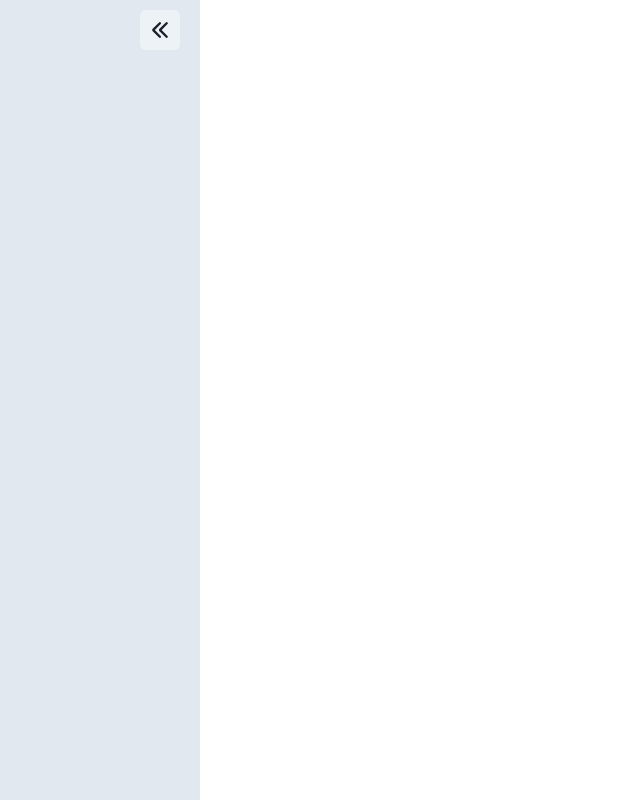
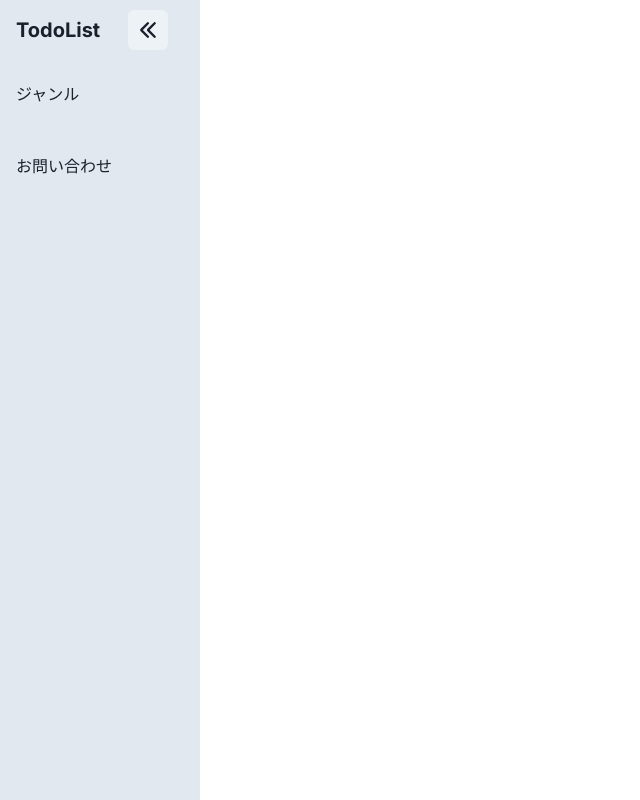
Before and after one commit to dz0o0/todo-app, a Next.js app: page / in a window 1280 px wide. Both pictures are taken after a click on the button 20 px from the left and 20 px from the top of the page. Shown: the whole page, without its empty margins (0-640 px from the left). Built offline with nearby package versions, Linux system fonts and the light colour scheme.

Commit message:
feat: サイドバーの内容の作成を完了

```diff
--- a/src/app/layout.tsx
+++ b/src/app/layout.tsx
@@ -1,5 +1,7 @@
 import type { Metadata } from "next";
 import { Inter } from "next/font/google";
+import { ChakraProvider } from '@chakra-ui/react';
+import Sidebar from '../components/Sidebar';
 
 const inter = Inter({ subsets: ["latin"] });
 
@@ -15,7 +17,12 @@ export default function RootLayout({
 }>) {
   return (
     <html lang="ja">
-      <body className={inter.className}>{children}</body>
+        <body className={inter.className}>
+            <ChakraProvider>
+                <Sidebar />
+            </ChakraProvider>
+            {children}
+        </body>
     </html>
   );
 }
--- a/src/app/page.tsx
+++ b/src/app/page.tsx
@@ -1,12 +1,12 @@
-import Sidebar from '../components/Sidebar';
-import { ChakraProvider } from '@chakra-ui/react'
+import React from "react";
+import { ChakraProvider } from '@chakra-ui/react';
+import { Text } from '@chakra-ui/react';
 
 export default function Home() {
   return (
-    <>
-      <ChakraProvider>
-        <Sidebar />
-      </ChakraProvider>
-    </>
+    <ChakraProvider>
+      <Text fontSize='4xl'>家事</Text>
+
+    </ChakraProvider>
   );
 }
--- a/src/components/Sidebar.jsx
+++ b/src/components/Sidebar.jsx
@@ -1,15 +1,20 @@
 "use client";
 
-import React from 'react';
-import { Button,IconButton,Box,useDisclosure } from '@chakra-ui/react'
+import {React,useState} from 'react';
+import { Button,IconButton,Box,useDisclosure,Text,Collapse,VStack,Link } from '@chakra-ui/react'
 import { ArrowLeftIcon,ArrowRightIcon } from '@chakra-ui/icons'
 
 const Sidebar = () => {
     const { isOpen, onOpen, onClose } = useDisclosure();
+    const [showServices, setShowServices] = useState(false);
 
+    const toggleServices = () => {
+        setShowServices(!showServices);
+    };
     return (
         <div>
             <IconButton
+                mt="10px"
                 icon={isOpen ? <ArrowLeftIcon /> : <ArrowRightIcon />}
                 onClick={isOpen ? onClose : onOpen}
             />
@@ -21,15 +26,49 @@ const Sidebar = () => {
                 width="200px"
                 height="100%"
                 bg="gray.200">
+                <Box display="flex" mt="10px" alignItems="center" w="100%">
+                    <Text fontSize="xl" fontWeight="bold" ml="4">TodoList</Text>
                     <IconButton
-            mt="10px"
-            ml="140px"
+                        ml="7"
                         icon={isOpen ? <ArrowLeftIcon /> : <ArrowRightIcon />}
                         onClick={isOpen ? onClose : onOpen}
                     />
                 </Box>
+                <VStack align="start" spacing="4" mt="4">
+                    <Box
+                        onClick={toggleServices}
+                        _hover={{ textDecor: "none", bg: "gray.300" }}
+                        p="4"
+                        w="100%"
+                        style={{ cursor: "pointer" }}
+                    >
+                        ジャンル
+                    </Box>
+                    <Collapse in={showServices} animateOpacity>
+                        <VStack spacing="4" pl="5">
+                            <Link onClick={() => router.push('/')} _hover={{ textDecor: "none", bg: "gray.300" }} p="2" w="100%">
+                            家事
+                            </Link>
+                            <Link onClick={() => router.push('/')} _hover={{ textDecor: "none", bg: "gray.300" }} p="2" w="100%">
+                            仕事
+                            </Link>
+                            <Link onClick={() => router.push('/')} _hover={{ textDecor: "none", bg: "gray.300" }} p="2" w="100%">
+                            勉強
+                            </Link>
+                        </VStack>
+                    </Collapse>
+                    <Link
+                        onClick={() => router.push('/contact')}
+                        _hover={{ textDecor: "none", bg: "gray.300" }}
+                        p="4"
+                        w="100%"
+                    >
+                        お問い合わせ
+                    </Link>
+                </VStack>
+            </Box>
         </div>
-  )
+    );
 }
 
 export default Sidebar;
```
Also changed, not shown: src/app/work/page.tsx (added). Lines whose indentation alone changed are shown as unchanged.
